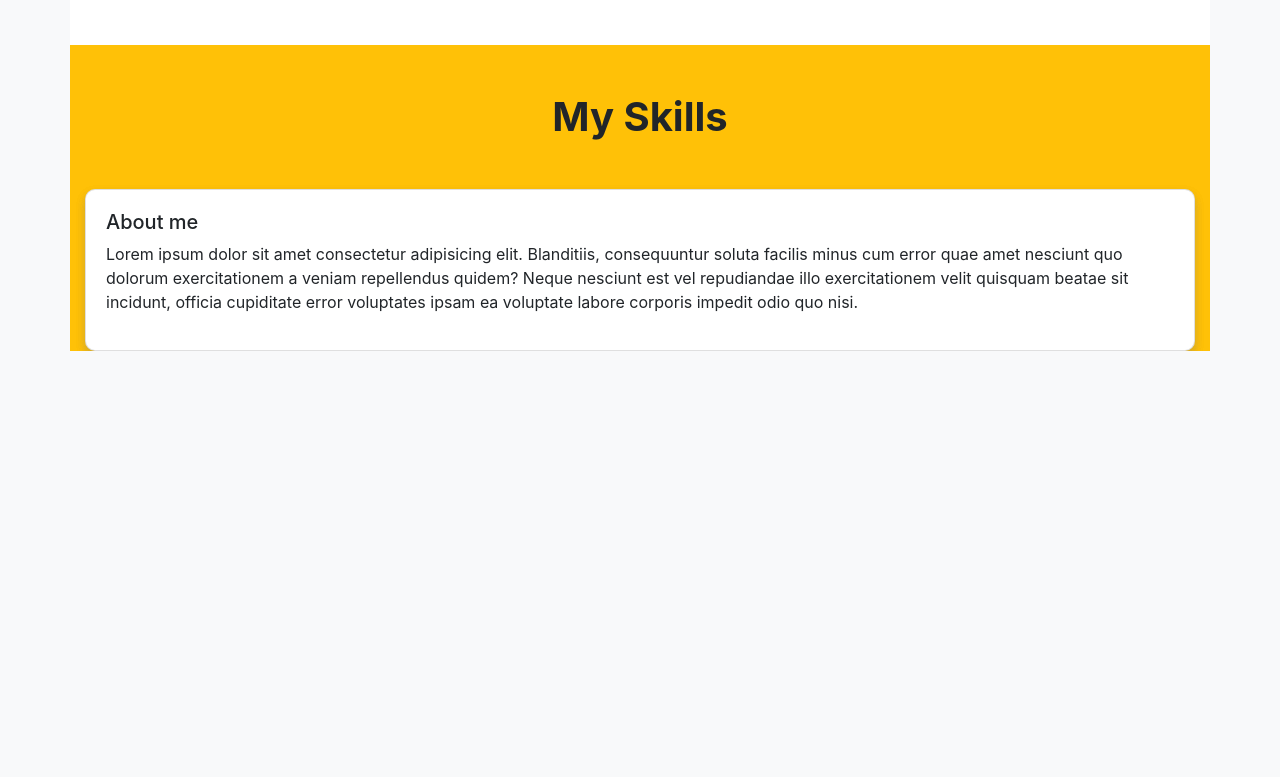
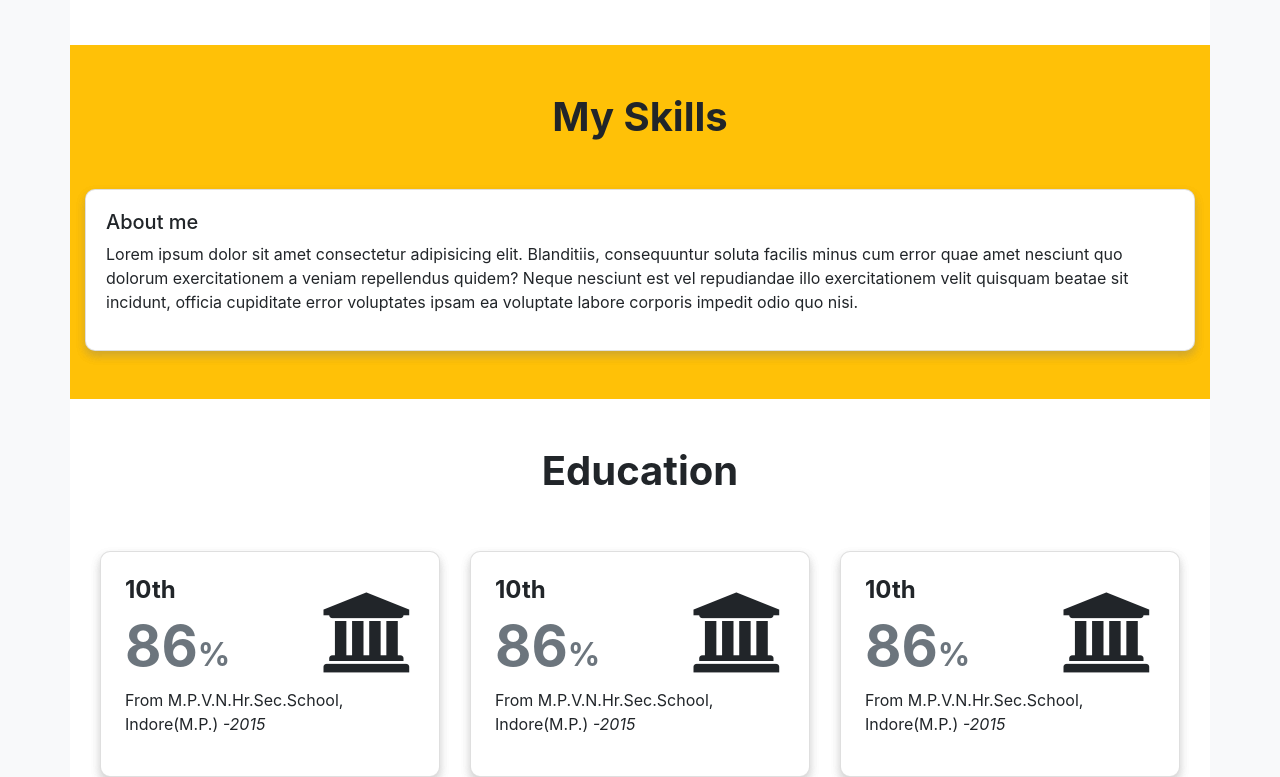
Before and after one commit to the-sahu/bootstrap-resume, a plain HTML site: page index.html in a window 1280 px wide. Shown: the part 1006-1783 px from the top of the page. Before the commit the page ends 1357 px from the top, so only its background shows below. Drawn offline with nearby package versions, Linux system fonts and the light colour scheme.

Commit message:
now work has been done at the education section

```diff
--- a/index.html
+++ b/index.html
@@ -11,8 +11,8 @@
     integrity="sha384-Gn5384xqQ1aoWXA+058RXPxPg6fy4IWvTNh0E263XmFcJlSAwiGgFAW/dAiS6JXm" crossorigin="anonymous">
   <!-- google font -->
   <link href="https://fonts.googleapis.com/css2?family=Poppins:wght@400;500;700&display=swap" rel="stylesheet">
-
-  <!-- main css -->
+  <!-- font awesome icons cdn -->
+  <link rel="stylesheet" href="https://cdnjs.cloudflare.com/ajax/libs/font-awesome/4.7.0/css/font-awesome.min.css">  <!-- main css -->
   <link rel="stylesheet" href="main.css">
 
   <title>Abhishek Sahu</title>
@@ -78,11 +78,68 @@
         <div class="col-12">
           <h1 class="text-center font-weight-bold my-5">My Skills</h1>
         </div>
-        <div class="col-12">
+        <div class="col-12 mb-5">
           <div class="card">
             <div class="card-body">
               <h3 class="h5">About me</h3>
               <p class="">Lorem ipsum dolor sit amet consectetur adipisicing elit. Blanditiis, consequuntur soluta facilis minus cum error quae amet nesciunt quo dolorum exercitationem a veniam repellendus quidem? Neque nesciunt est vel repudiandae illo exercitationem velit quisquam beatae sit incidunt, officia cupiditate error voluptates ipsam ea voluptate labore corporis impedit odio quo nisi. </p>
+            </div>
+          </div>
+        </div>
+      </div>
+    </div>
+  </section>
+  <section>
+    <div class="container bg-white">
+      <div class="row">
+        <h1 class="h1 mx-auto mt-5 font-weight-bold">Education</h1>
+        <div class="col-12 d-flex justify-content-between align-items-center mt-5">
+          <div class="col-4">
+            <div class="card">
+              <div class="card-body p-4">
+               <div class="d-flex justify-content-between align-items-center">
+                <div>
+                  <h3 class="h4 font-weight-bold">10th</h3>
+                <h1 class="display-4 text-secondary font-weight-bold">86<span class="h2 font-weight-bold">%</span></h1>
+                </div>
+                <div>
+                  <i class="fa fa-5x fa-university"></i>
+                </div>
+               </div>
+                <p class="">From M.P.V.N.Hr.Sec.School, Indore(M.P.) <i>-2015</i></p>
+              </div>
+            </div>
+          </div>
+          <div class="col-4">
+            <div class="card">
+              <div class="card-body p-4">
+               <div class="d-flex justify-content-between align-items-center">
+                <div>
+                  <h3 class="h4 font-weight-bold">10th</h3>
+                <h1 class="display-4 text-secondary font-weight-bold">86<span class="h2 font-weight-bold">%</span></h1>
+                </div>
+                <div>
+                  <i class="fa fa-5x fa-university"></i>
+                </div>
+               </div>
+                <p class="">From M.P.V.N.Hr.Sec.School, Indore(M.P.) <i>-2015</i></p>
+              </div>
+            </div>
+          </div>
+          <div class="col-4">
+            <div class="card">
+              <div class="card-body p-4">
+               <div class="d-flex justify-content-between align-items-center">
+                <div>
+                  <h3 class="h4 font-weight-bold">10th</h3>
+                <h1 class="display-4 text-secondary font-weight-bold">86<span class="h2 font-weight-bold">%</span></h1>
+                </div>
+                <div>
+                  <i class="fa fa-5x fa-university"></i>
+                </div>
+               </div>
+                <p class="">From M.P.V.N.Hr.Sec.School, Indore(M.P.) <i>-2015</i></p>
+              </div>
             </div>
           </div>
         </div>
```
